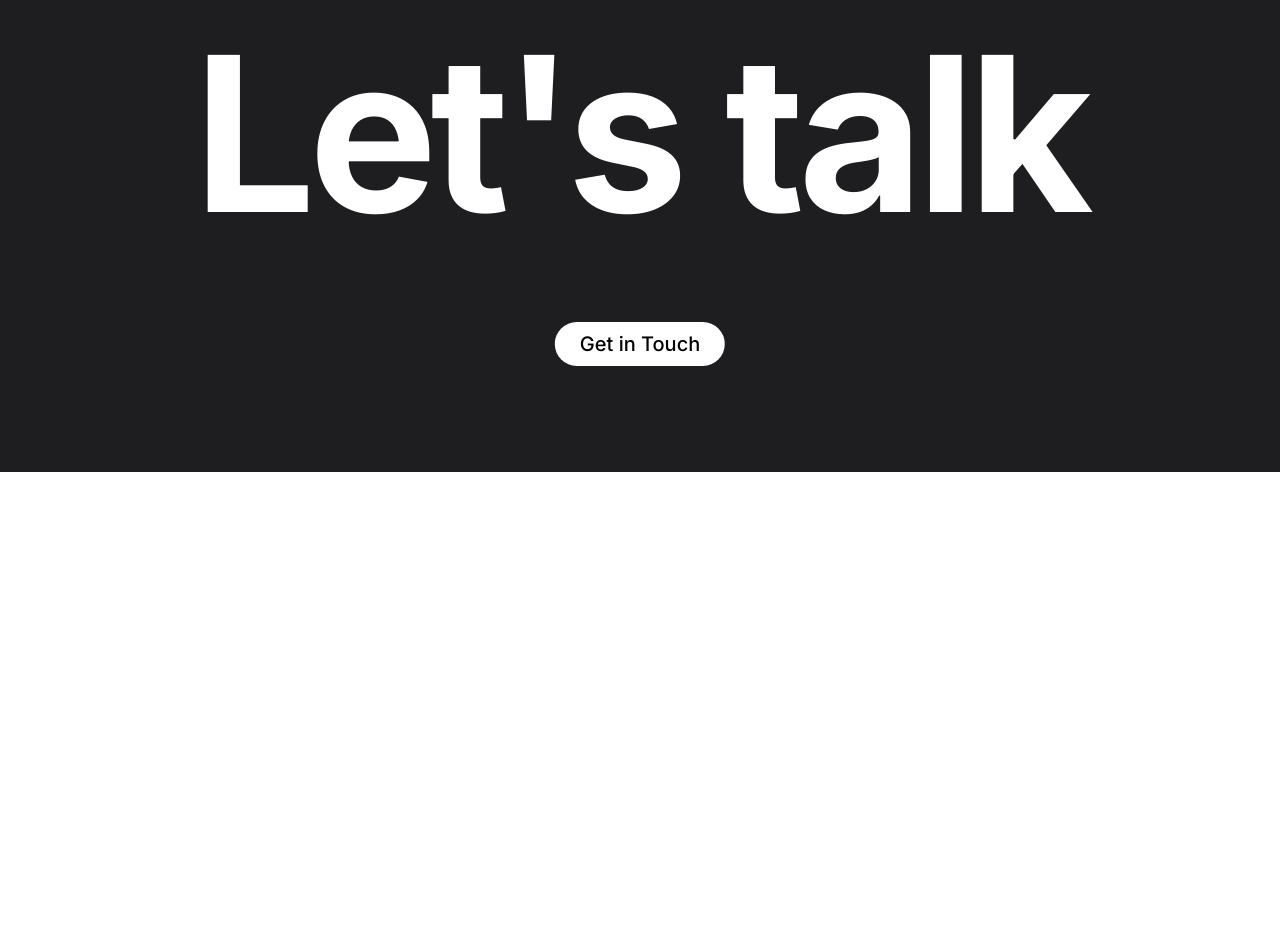
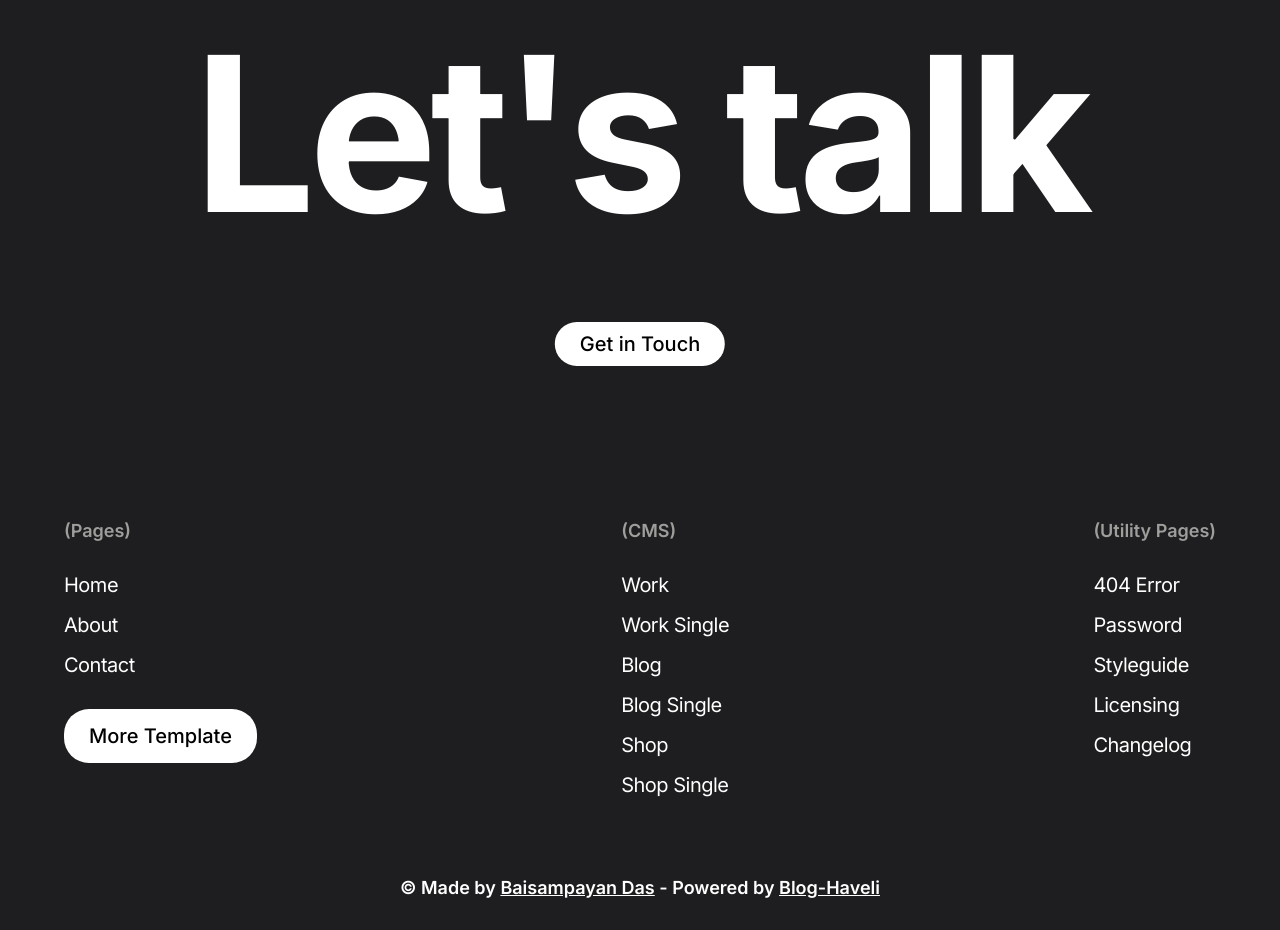
Before and after one commit to Baisampayan/Project-2-HTML-CSS, a plain HTML site: page index.html in a window 1280 px wide. Shown: the part 6266-7196 px from the top of the page. Before the commit the page ends 6738 px from the top, so only its background shows below. Drawn offline with nearby package versions, Linux system fonts and the light colour scheme.

Commit message:
Project 2 Website Completed

```diff
--- a/index.html
+++ b/index.html
@@ -187,6 +187,45 @@
             <div class="footer-cta-2"><h2>Let's talk</h3></div>
             <div class="footer-cta-btn"><p>Get in Touch</p></div>
         </div>
+        <div class="footer-menu">
+            <div class="footer-menu-1">
+                <div class="footer-heading">(Pages)</div>
+                <div class="footer-menu-list">
+                    <ul>
+                        <li>Home</li>
+                        <li>About</li>
+                        <li>Contact</li>
+                    </ul>
+                    <div class="footer-menu-cta-btn"><p>More Template</p></div>
+                </div>
+            </div>
+            <div class="footer-menu-2">
+                <div class="footer-heading">(CMS)</div>
+                <div class="footer-menu-list">
+                    <ul>
+                        <li>Work</li>
+                        <li>Work Single</li>
+                        <li>Blog</li>
+                        <li>Blog Single</li>
+                        <li>Shop</li>
+                        <li>Shop Single</li>
+                    </ul>
+                </div>
+            </div>
+            <div class="footer-menu-3">
+                <div class="footer-heading">(Utility Pages)</div>
+                <div class="footer-menu-list">
+                    <ul>
+                        <li>404 Error</li>
+                        <li>Password</li>
+                        <li>Styleguide</li>
+                        <li>Licensing</li>
+                        <li>Changelog</li>
+                    </ul>
+                </div>
+            </div>
+        </div>
+        <div class="footer-copyright">© Made by <u>Baisampayan Das</u> - Powered by <u>Blog-Haveli</u></div>
     </div>
 </body>
 </html>
--- a/style.css
+++ b/style.css
@@ -365,3 +365,48 @@ p{
     left: 50%;
     transform: translate(-50%, -50%);
 }
+
+.footer-menu {
+    padding: 3rem 4rem;
+    background-color: #1e1e20;
+    display: flex;
+    align-items: start;
+    justify-content: space-between;
+}
+
+.footer-heading {
+    color: #f5f3ef99;
+    font-family: Inter, sans-serif;
+    font-size: 1.125rem;
+    font-weight: 600;
+    margin-bottom: 2rem;
+}
+
+li {
+    list-style: none;
+    font-family: Inter, sans-serif;
+    font-size: 1.25rem;
+    letter-spacing: -.5px;
+    color: #ffffff;
+    margin-bottom: 1rem;
+}
+
+.footer-menu-cta-btn {
+    margin-top: 2rem;
+    background-color: #ffffff;
+    color: #000000;
+    padding: 15px 25px;
+    font-size: 20px;
+    font-weight: 500;
+    border-radius: 25px;
+}
+
+.footer-copyright {
+    padding: 1rem 0rem 2rem 0rem;
+    background-color: #1e1e20;
+    color: #ffffff;
+    text-align: center;
+    font-family: Inter, sans-serif;
+    font-size: 1.125rem;
+    font-weight: 600;
+}
```
